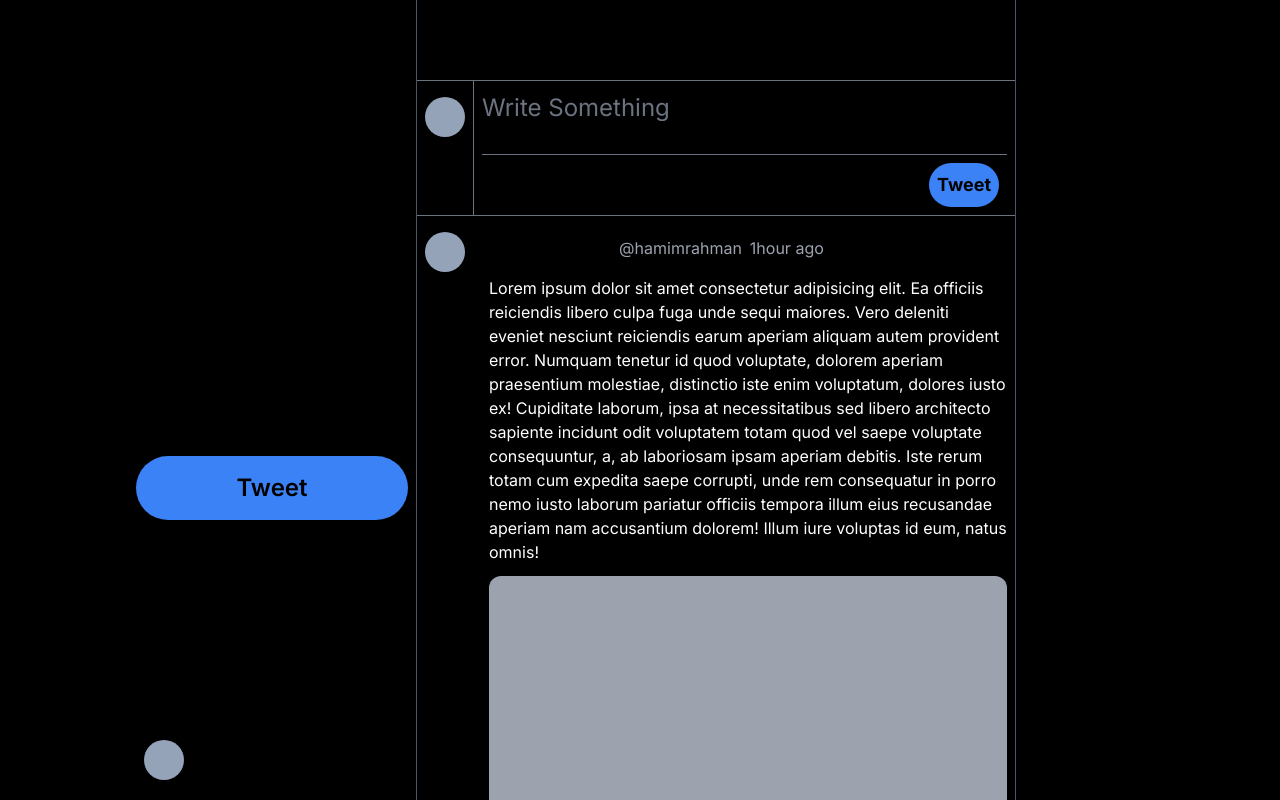
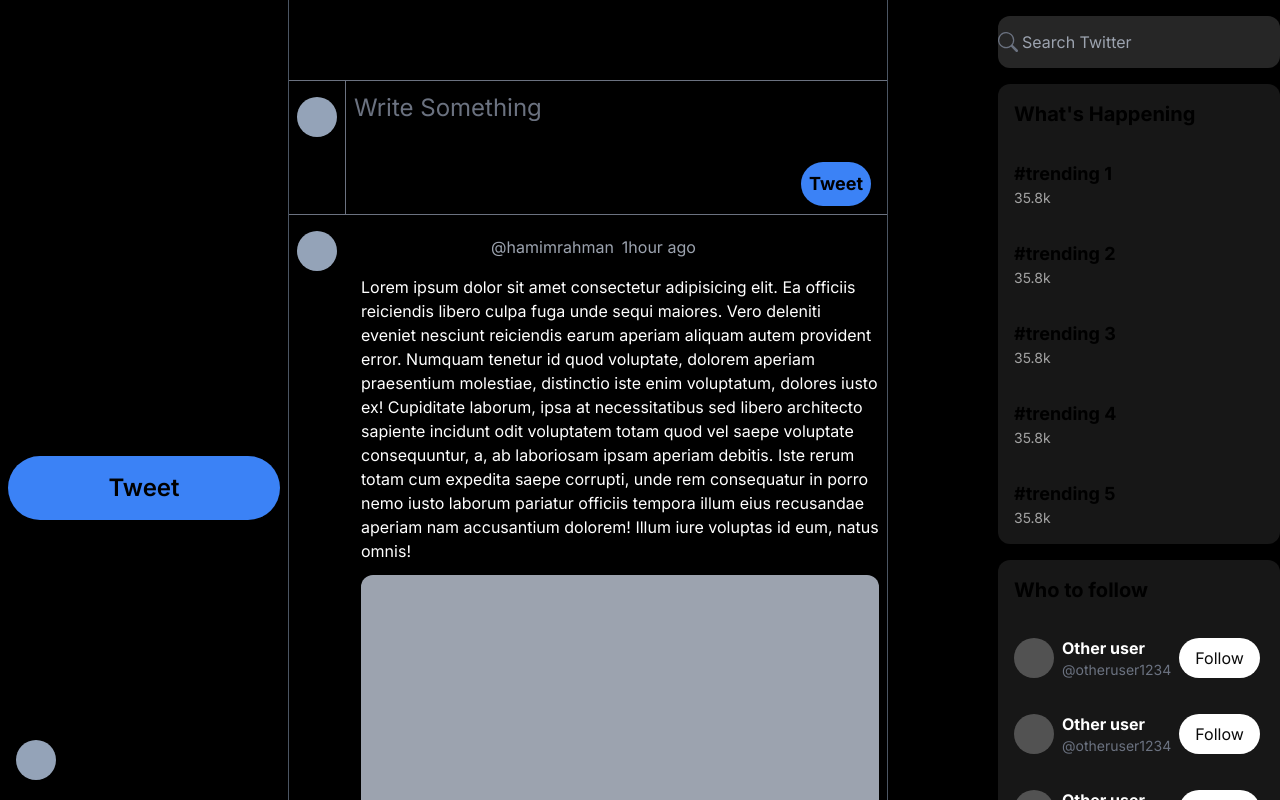
Before and after one commit to hamim-33/twitter-clone, a Next.js app: page / in a window 1280 px wide. Shown: the top 800 px of the page. Built offline with nearby package versions, Linux system fonts and the light colour scheme.

Commit message:
Right Sidebar Completed

```diff
--- a/src/app/page.tsx
+++ b/src/app/page.tsx
@@ -1,11 +1,13 @@
 import LeftSidebar from "@/components/LeftSidebar";
 import MainSection from "@/components/MainSection";
+import RightSidebar from "@/components/RightSidebar";
 export default function Home() {
   return (
     <div className="w-full h-full flex justify-center items-center relative bg-black">
-      <div className="max-w-screen-lg w-full h-full flex relative">
-        <LeftSidebar/>
-        <MainSection/>
+      <div className="max-w-screen-xl w-full h-full flex relative">
+        <LeftSidebar />
+        <MainSection />
+        <RightSidebar />
       </div>
     </div>
   );
--- a/src/components/MainSection.tsx
+++ b/src/components/MainSection.tsx
@@ -2,31 +2,40 @@
 import { BsChat, BsDot, BsThreeDots } from "react-icons/bs";
 import { IoShareOutline, IoStatsChart } from "react-icons/io5";
 
-
 const MainSection = () => {
   return (
     <main className="py-4 ml-16 md:ml-72 flex w-[600px] h-full min-h-screen flex-col border-l-[0.5px] border-r-[0.5px] border-gray-600">
-          <h1 className="text-2xl py-4 font-bold px-4 backdrop-blur backdrop:bg-black/20 sticky top-0">Home</h1>
+      <h1 className="text-2xl py-4 font-bold px-4 backdrop-blur backdrop:bg-black/20 sticky top-0">
+        Home
+      </h1>
       <div className="min-w-full border-t-[0.5px] border-b-[0.5px] border-gray-500 relative flex">
         <div className="h-10 min-w-10 rounded-full mx-2 my-4 bg-slate-400"></div>
         <div className="border-l-[0.5px] border-gray-500 px-2 flex flex-col h-full w-full justify-between">
           <div className="py-4 min-w-screen overflow-visible">
-                <input type="text" placeholder="Write Something" maxLength={240} className=" placeholder:text-2xl placeholder:text-gray-500 w-full h-full bg-transparent outline-none text-xl text-gray-300"/>
+            <input
+              type="text"
+              placeholder="Write Something"
+              maxLength={240}
+              className=" placeholder:text-2xl placeholder:text-gray-500 w-full h-full bg-transparent outline-none text-xl text-gray-300"
+            />
           </div>
-              <div className="border-t-[0.5px] border-gray-500 w-full justify-between items-center flex mt-4 p-2">
-                <div>Hello</div>
-                <div><button className="rounded-full bg-blue-500 transition-all hover:bg-opacity-90 p-2 font-bold text-lg">Tweet</button></div>
+          <div className="border-gray-500 w-full justify-between items-center flex mt-4 p-2">
+            <div className="ml-auto">
+              <button className="rounded-full bg-blue-500 transition-all hover:bg-opacity-90 p-2 font-bold text-lg">
+                Tweet
+              </button>
+            </div>
           </div>
         </div>
       </div>
       <div className="flex flex-col">
-            {
-              Array.from({length:5}).map((_,i)=>(
-                <div key={i} className="border-b-[0.5px] border-gray-500 flex space-x-4">
+        {Array.from({ length: 5 }).map((_, i) => (
+          <div
+            key={i}
+            className="border-b-[0.5px] border-gray-500 flex space-x-4"
+          >
             <div className="p-2 mt-2">
-                    <div
-                      className="w-10 h-10 rounded-full bg-slate-400"
-                    />
+              <div className="w-10 h-10 rounded-full bg-slate-400" />
             </div>
             <div className="flex flex-col pr-2 pt-2 pb-2">
               <div className="flex items-center justify-between my-2">
@@ -34,26 +43,52 @@
                   <div className=" font-bold">Hamim Rahman</div>
                   <div className=" text-gray-400">@hamimrahman</div>
                   <div className="text-gray-400">1hour ago</div>
-                        <div><BsDot/></div>
+                  <div>
+                    <BsDot />
                   </div>
-                      <div className="rounded-full hover:bg-white/15 hover:text-blue-400 p-2 cursor-pointer"><BsThreeDots/></div>
                 </div>
-                    <div className="text-white text-base my-1">Lorem ipsum dolor sit amet consectetur adipisicing elit. Ea officiis reiciendis libero culpa fuga unde sequi maiores. Vero deleniti eveniet nesciunt reiciendis earum aperiam aliquam autem provident error. Numquam tenetur id quod voluptate, dolorem aperiam praesentium molestiae, distinctio iste enim voluptatum, dolores iusto ex! Cupiditate laborum, ipsa at necessitatibus sed libero architecto sapiente incidunt odit voluptatem totam quod vel saepe voluptate consequuntur, a, ab laboriosam ipsam aperiam debitis. Iste rerum totam cum expedita saepe corrupti, unde rem consequatur in porro nemo iusto laborum pariatur officiis tempora illum eius recusandae aperiam nam accusantium dolorem! Illum iure voluptas id eum, natus omnis!</div>
+                <div className="rounded-full hover:bg-white/15 hover:text-blue-400 p-2 cursor-pointer">
+                  <BsThreeDots />
+                </div>
+              </div>
+              <div className="text-white text-base my-1">
+                Lorem ipsum dolor sit amet consectetur adipisicing elit. Ea
+                officiis reiciendis libero culpa fuga unde sequi maiores. Vero
+                deleniti eveniet nesciunt reiciendis earum aperiam aliquam autem
+                provident error. Numquam tenetur id quod voluptate, dolorem
+                aperiam praesentium molestiae, distinctio iste enim voluptatum,
+                dolores iusto ex! Cupiditate laborum, ipsa at necessitatibus sed
+                libero architecto sapiente incidunt odit voluptatem totam quod
+                vel saepe voluptate consequuntur, a, ab laboriosam ipsam aperiam
+                debitis. Iste rerum totam cum expedita saepe corrupti, unde rem
+                consequatur in porro nemo iusto laborum pariatur officiis
+                tempora illum eius recusandae aperiam nam accusantium dolorem!
+                Illum iure voluptas id eum, natus omnis!
+              </div>
               <div className="bg-gray-400 aspect-square w-full h-96 rounded-xl my-2"></div>
               <div className="flex items-center justify-evenly space-x-12 w-full my-2">
-                      <div className="rounded-full hover:bg-white/15 hover:text-red-500 transition-all p-2 cursor-pointer"><BsChat/></div>
-                      <div className="rounded-full hover:bg-white/15 hover:text-red-500 transition-all p-2 cursor-pointer"><AiOutlineRetweet/></div>
-                      <div className="rounded-full hover:bg-white/15 hover:text-red-500 transition-all p-2 cursor-pointer"><AiOutlineHeart/></div>
-                      <div className="rounded-full hover:bg-white/15 hover:text-red-500 transition-all p-2 cursor-pointer"><IoStatsChart/></div>
-                      <div className="rounded-full hover:bg-white/15 hover:text-red-500 transition-all p-2 cursor-pointer"><IoShareOutline/></div>
+                <div className="rounded-full hover:bg-white/15 hover:text-red-500 transition-all p-2 cursor-pointer">
+                  <BsChat />
+                </div>
+                <div className="rounded-full hover:bg-white/15 hover:text-red-500 transition-all p-2 cursor-pointer">
+                  <AiOutlineRetweet />
+                </div>
+                <div className="rounded-full hover:bg-white/15 hover:text-red-500 transition-all p-2 cursor-pointer">
+                  <AiOutlineHeart />
+                </div>
+                <div className="rounded-full hover:bg-white/15 hover:text-red-500 transition-all p-2 cursor-pointer">
+                  <IoStatsChart />
+                </div>
+                <div className="rounded-full hover:bg-white/15 hover:text-red-500 transition-all p-2 cursor-pointer">
+                  <IoShareOutline />
                 </div>
               </div>
             </div>
-              ))
-            }
+          </div>
+        ))}
       </div>
     </main>
-  )
-}
+  );
+};
 
-export default MainSection
+export default MainSection;
--- /dev/null
+++ b/src/components/RightSidebar.tsx
@@ -0,0 +1,70 @@
+import { BsSearch } from "react-icons/bs";
+
+export default function RightSidebar() {
+  return (
+    <section className="absolute top-0 flex flex-col space-y-4 invisible xl:visible right-0">
+      <div>
+        <div className=" relative w-full h-full mt-4">
+          <label
+            htmlFor="searchBox"
+            className="absolute top-0 left-0 h-full flex items-center justify-center"
+          >
+            <BsSearch className="w-5 h-5 text-gray-500" />
+          </label>
+          <input
+            id="searchBox"
+            type="text"
+            placeholder="Search Twitter"
+            className="p-2 outline-none bg-neutral-800 border-none w-full h-full rounded-xl py-4 px-6"
+          />
+        </div>
+      </div>
+      <div className="flex flex-col rounded-xl bg-neutral-900 my-4">
+        <h3
+          className="font-bold text-xl p-4
+            "
+        >
+          What's Happening
+        </h3>
+        <div>
+          {Array.from({ length: 5 }).map((_, i) => (
+            <div
+              key={i}
+              className="hover:bg-white/10 p-4 last:rounded-b-xl transition"
+            >
+              <div className="font-bold text-lg">#trending {i + 1}</div>
+              <div className="text-sm text-neutral-400">35.8k</div>
+            </div>
+          ))}
+        </div>
+      </div>
+      <div className="flex flex-col rounded-xl bg-neutral-900 my-4">
+        <h3
+          className="font-bold text-xl p-4
+            "
+        >
+          Who to follow
+        </h3>
+        <div>
+          {Array.from({ length: 4 }).map((_, i) => (
+            <div
+              key={i}
+              className="space-x-2 hover:bg-white/10 p-4 last:rounded-b-xl transition flex items-center"
+            >
+              <div className="w-10 h-10 rounded-full bg-neutral-600"></div>
+              <div className="flex flex-col">
+                <div className="font-bold text-white">Other user</div>
+                <div className="text-sm text-gray-500">@otheruser1234</div>
+              </div>
+              <div>
+                <button className="rounded-full px-4 py-2 bg-white text-neutral-950">
+                  Follow
+                </button>
+              </div>
+            </div>
+          ))}
+        </div>
+      </div>
+    </section>
+  );
+}
```
Lines whose indentation alone changed are shown as unchanged.
